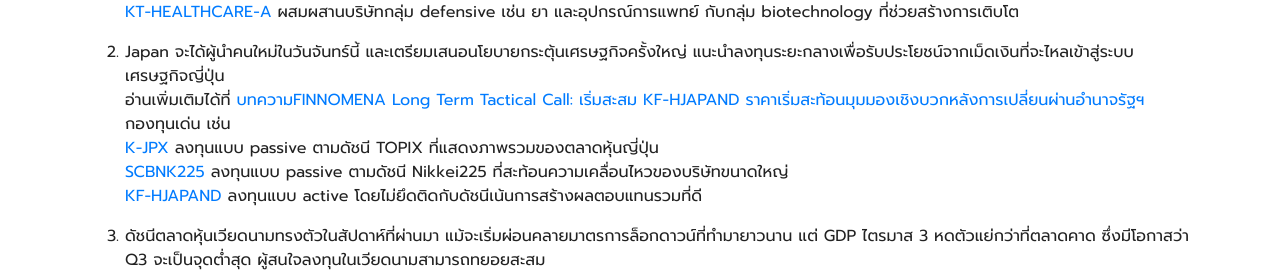
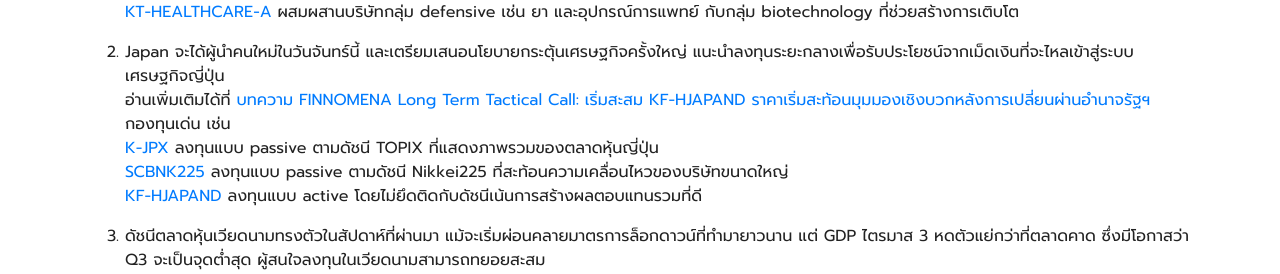
Before and after one commit to moneysart/moneysart.github.io, a Jekyll site: the page built from weekly/_posts/2021-10-03-summary.md, in a window 1280 px wide. Shown: the part 1177-1451 px from the top of the page. Built offline with Jekyll 4.4.1, drawn with Linux system fonts in a browser that asks for light colours; nearby versions of some CDN libraries.

Commit message:
edit text

```diff
--- a/weekly/_posts/2021-10-03-summary.md
+++ b/weekly/_posts/2021-10-03-summary.md
@@ -49,7 +49,7 @@ date: 2021-10-03
 [KT-HEALTHCARE-A](https://www.finnomena.com/fund/KT-HEALTHCARE-A) ผสมผสานบริษัทกลุ่ม defensive เช่น ยา และอุปกรณ์การแพทย์ กับกลุ่ม biotechnology ที่ช่วยสร้างการเติบโต
 
 2. Japan จะได้ผู้นำคนใหม่ในวันจันทร์นี้ และเตรียมเสนอนโยบายกระตุ้นเศรษฐกิจครั้งใหญ่ แนะนำลงทุนระยะกลางเพื่อรับประโยชน์จากเม็ดเงินที่จะไหลเข้าสู่ระบบเศรษฐกิจญี่ปุ่น
-อ่านเพิ่มเติมได้ที่ [บทความFINNOMENA Long Term Tactical Call: เริ่มสะสม KF-HJAPAND ราคาเริ่มสะท้อนมุมมองเชิงบวกหลังการเปลี่ยนผ่านอำนาจรัฐฯ](https://www.finnomena.com/finnomena-ic/long-term-call-kf-hjapand/)
+อ่านเพิ่มเติมได้ที่ [บทความ FINNOMENA Long Term Tactical Call: เริ่มสะสม KF-HJAPAND ราคาเริ่มสะท้อนมุมมองเชิงบวกหลังการเปลี่ยนผ่านอำนาจรัฐฯ](https://www.finnomena.com/finnomena-ic/long-term-call-kf-hjapand/)
 กองทุนเด่น เช่น
 [K-JPX](https://www.finnomena.com/fund/K-JPX) ลงทุนแบบ passive ตามดัชนี TOPIX ที่แสดงภาพรวมของตลาดหุ้นญี่ปุ่น
 [SCBNK225](https://www.finnomena.com/fund/SCBNK225) ลงทุนแบบ passive ตามดัชนี Nikkei225 ที่สะท้อนความเคลื่อนไหวของบริษัทขนาดใหญ่
```
